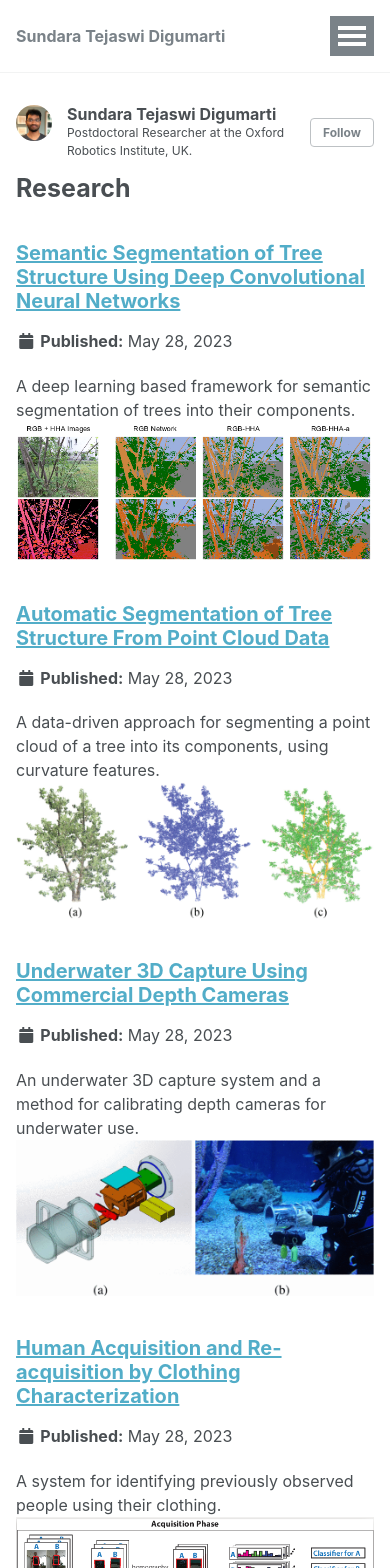
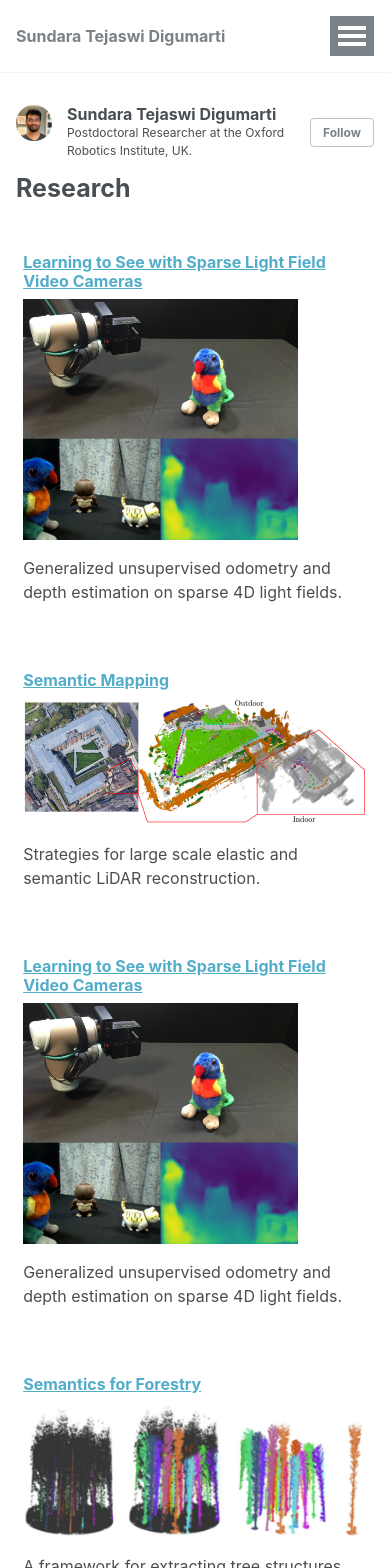
Before and after one commit to tejaswid/tejaswid.github.io, a Jekyll site: the page built from _pages/research.html, in a window 390 px wide. Shown: the top 1568 px of the page. Built offline with Jekyll 4.4.1, drawn with Linux system fonts in a browser that asks for light colours; some of the changed text lies outside the part shown.

Commit message:
new portfolio template

```diff
--- a/Gemfile
+++ b/Gemfile
@@ -14,7 +14,7 @@ gem "github-pages", group: :jekyll_plugins
 # If you want to use Jekyll native, uncomment the line below.
 # To upgrade, run `bundle update`.
 
-# gem "jekyll"
+gem "jekyll"
 
 gem "wdm", "~> 0.1.0" if Gem.win_platform?
 
--- a/_pages/research.html
+++ b/_pages/research.html
@@ -7,7 +7,171 @@ author_profile: true
 
 {% include base_path %}
 
+<meta name="viewport" content="width=device-width, initial-scale=1">
+  <style>
+    *{
+      box-sizing: border-box;
+    }
 
-{% for post in site.research reversed%}
-  {% include archive-single.html %}
-{% endfor %}
+    .column
+    {
+      float: left;
+      width: 50%;
+      padding: 2%;
+    }
+    /*Clear floats after the column*/
+    .row:after
+    {
+      content: "";
+      display: table;
+      clear: both;
+    }
+
+    /* Responsive layout - makes the two columns stack on top of each other instead of next to each other */
+    @media screen and (max-width: 600px)
+    {
+      .column
+      {
+        width: 100%;
+      }
+    }
+  </style>
+</meta>
+
+
+<div>
+  <!-- Row begins -->
+  <div class="row">
+    <!-- Realtime Forestry -->
+    <div class="column">
+      <a href="/research/p13-realtime-forestry/"><h3>Learning to See with Sparse Light Field Video Cameras</h3></a>
+      <img src='/images/lf-depth.jpg' style="width:80%">
+      <p>Generalized unsupervised odometry and depth estimation on sparse 4D light fields.</p>
+    </div>
+
+    <!-- Semantic mapping -->
+    <div class="column">
+      <a href="/research/p12-semantic-mapping/"><h3>Semantic Mapping</h3></a>
+      <img src='/images/semantic-mapping.png' style="width:100%">
+      <p>Strategies for large scale elastic and semantic LiDAR reconstruction.</p>
+    </div>
+  </div>  <!-- Row ends -->
+
+  <!-- Row begins -->
+  <div class="row">
+    <!-- Light field depth estimation -->
+    <div class="column">
+      <a href="/research/p11-lf-depth/"><h3>Learning to See with Sparse Light Field Video Cameras</h3></a>
+      <img src='/images/lf-depth.jpg' style="width:80%">
+      <p>Generalized unsupervised odometry and depth estimation on sparse 4D light fields.</p>
+    </div>
+
+    <!-- Semantics for forestry -->
+    <div class="column">
+      <a href="/research/p10-forest-semantics/"><h3>Semantics for Forestry</h3></a>
+      <img src='/images/forest-sem.png' style="width:100%">
+      <p>A framework for extracting tree structures from forest scale 3D point clouds.</p>
+    </div>
+  </div>  <!-- Row ends -->
+
+  <div class="row">
+    <h2> Doctoral Thesis at ETH Zurich and Disney Research, Zurich, Switzerland</h2>
+  </div>
+
+  <!-- Row begins -->
+  <div class="row">
+    <div class="column">
+      <!-- Semantics for 3D tree point clouds using deep learning -->
+      <a href="/research/p9-tree-segmentation-jakob/"><h3>Learning Based Tree Point Cloud Segmentation</h3></a>
+      <img src='/images/jakob2.gif' style="width:100%">
+      <p>A learning based approach for segmenting a 3D point cloud of a tree into wood and leaves.</p>
+    </div>
+
+    <!-- Semantics in RGBD images of trees -->
+    <div class="column">
+      <a href="/research/p8-tree-segmentation/"><h3>Semantic Segmentation of Tree Structure using CNNs</h3></a>
+      <img src='/images/tree_seg_real.png' style="width:100%">
+      <p>A deep learning based framework for semantic segmentation of RGBD images of trees into their components.</p>
+    </div>
+  </div>  <!-- Row ends -->
+
+  <!-- Row begins -->
+  <div class="row">
+    <div class="column">
+      <!-- Semantics for 3D tree point clouds -->
+      <a href="/research/p7-tree-segmentation/"><h3>Segmentation of Tree Structure from 3D point clouds</h3></a>
+      <img src='/images/tree_segmentation.gif' style="width:100%">
+      <p>A data-driven approach for segmenting a 3D point cloud of a tree into its components, using curvature features.</p>
+    </div>
+
+    <!-- Underwater 3D capture -->
+    <div class="column">
+      <a href="/research/p6-underwater/"><h3>Underwater 3D capture using Commercial Depth Cameras</h3></a>
+      <img src='/images/underwater_system.gif' style="width:100%">
+      <p>An underwater 3D capture system and a method for calibrating depth cameras for underwater use.</p>
+    </div>
+  </div>  <!-- Row ends -->
+
+  <div class="row">
+    <h2> Masters Thesis at ETH Zurich and Disney Research, Zurich, Switzerland</h2>
+  </div>
+
+  <!-- Row begins -->
+  <div class="row">
+    <div class="column">
+      <!-- Human Acquisition and Re-acquisition -->
+      <a href="/research/p5-clothing/"><h3>Human Acquisition and Re-acquisition by Clothing Characterization</h3></a>
+      <img src='/images/ms_framework.png' style="width:100%">
+      <p>A system for identifying previously observed people using their clothing.</p>
+    </div>
+  </div>  <!-- Row ends -->
+
+  <!-- Row begins -->
+  <div class="row">
+    <h2> Masters Project at ETH Zurich, Switzerland</h2>
+
+    <!-- Rendezvous DFA -->
+    <div class="column">
+      <a href="/research/p3-rendezvous/"><h3>Self-Assembly of the Distributed Flight Array</h3></a>
+      <img src='/images/dfa.png' style="width:100%">
+      <p>A rendezvous algorithm for a multi robot system.</p>
+    </div>
+  </div>  <!-- Row ends -->
+
+  <!-- Row begins -->
+  <div class="row">
+    <h2> Research Internship at TCS Innovation Labs, Noida, India</h2>
+
+    <div class="column">
+      <!-- TCS Gesture based control -->
+      <a href="/research/p4-tcs/"><h3>Gesture based control for a service robot</h3></a>
+      <img src='/images/tcs.png' style="width:100%">
+      <p>A framework for controlling a service robot using human gestures</p>
+    </div>
+  </div>  <!-- Row ends -->
+
+  <!-- Row begins -->
+  <div class="row">
+    <h2> Research Internship at CNBI, EPFL, Switzerland</h2>
+
+    <div class="column">
+      <!-- Opportunity dataset benchmarking -->
+      <a href="/research/p2-cnbi/"><h3>Benchmarking Classification Techniques for Human Activity Recognition</h3></a>
+      <img src='/images/benchmarking.png' style="width:100%">
+      <p>A benchmark of machine learning techniques for classifying human activity.</p>
+    </div>
+  </div>  <!-- Row ends -->
+
+  <!-- Row begins -->
+  <div class="row">
+    <h2> Bachelors Thesis at IIT Jodhpur, India</h2>
+
+    <div class="column">
+      <!-- Smart wheelchair -->
+      <a href="/research/p1-wheelchair/"><h3>Smart Wheel Chair</h3></a>
+      <img src='/images/wheelchair.png' style="width:100%">
+      <p>Voice based control for a smart wheelchair.</p>
+    </div>
+  </div>  <!-- Row ends -->
+
+</div>
--- a/package.json
+++ b/package.json
@@ -26,7 +26,7 @@
     "uglify-js": "^2.6.1"
   },
   "scripts": {
-    "uglify": "uglifyjs assets/js/vendor/jquery/jquery-1.12.4.min.js assets/js/plugins/jquery.fitvids.js assets/js/plugins/jquery.greedy-navigation.js assets/js/plugins/jquery.magnific-popup.js assets/js/plugins/jquery.smooth-scroll.min.js assets/js/plugins/stickyfill.min.js assets/js/_main.js -c -m -o assets/js/main.min.js",
+    "uglify": "uglifyjs assets/js/vendor/jquery/jquery-3.5.0.min.js assets/js/plugins/jquery.fitvids.js assets/js/plugins/jquery.greedy-navigation.js assets/js/plugins/jquery.magnific-popup.js assets/js/plugins/jquery.smooth-scroll.min.js assets/js/plugins/stickyfill.min.js assets/js/_main.js -c -m -o assets/js/main.min.js",
     "watch:js": "onchange \"assets/js/**/*.js\" -e \"assets/js/main.min.js\" -- npm run build:js",
     "build:js": "npm run uglify"
   }
```
Also changed, not shown: _research/p10-forest-semantics.md (added, +17 -0 lines), _research/p11-lf-depth.md (added, +25 -0 lines), _research/p12-semantic-mapping.md (added, +7 -0 lines), _research/p13-realtime-forestry.md (added, +17 -0 lines), images/blender-trees.png (added), images/forest-sem.png (added), images/forest-semantics.png (added), images/lf-depth.jpg (added), images/semantic-mapping.png (added), 2 other files.
